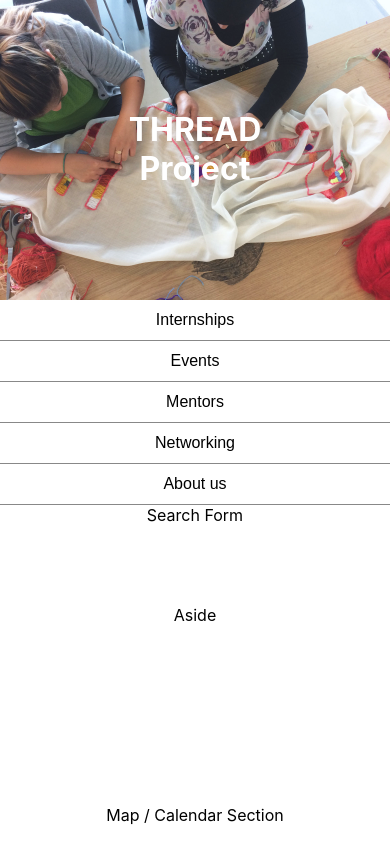
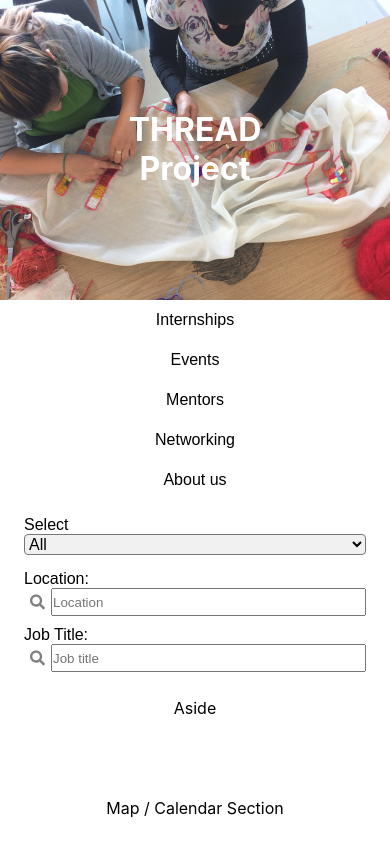
Before and after one commit to paredesrichard/thread-app-project, a React (Create React App) app: page / in a window 390 px wide. Shown: the top 844 px of the page. Built offline with nearby package versions, Linux system fonts and the light colour scheme.

Commit message:
fixed some css issues when viewing from a mobile device

```diff
--- a/src/App.css
+++ b/src/App.css
@@ -1,7 +1,7 @@
 .grid-container {
   display: grid;
   grid-template-columns: repeat(4, 1fr);
-  grid-auto-rows: minmax(100px, auto);
+  grid-auto-rows: minmax(50px, auto);
   margin: 0;
   grid-template-areas:
     "header header header header"
--- a/src/App.js
+++ b/src/App.js
@@ -3,6 +3,7 @@ import "./App.css";
 
 import Header from "./components/Header/Header";
 import Navmenu from "./components/Navmenu/Navmenu";
+import SearchForm from "./components/SearchForm/SearchForm";
 
 class App extends Component {
   render() {
@@ -10,7 +11,7 @@ class App extends Component {
       <div className="grid-container">
         <Header />
         <Navmenu />
-        <div id="search-form">Search Form</div>
+        <SearchForm />
         <aside>Aside</aside>
         <section id="map-calendar-section">Map / Calendar Section</section>
         <footer>Footer</footer>
--- a/src/components/Navmenu/Navmenu.css
+++ b/src/components/Navmenu/Navmenu.css
@@ -8,7 +8,7 @@ nav ul {
   color: gray;
   text-align: center;
   padding: 0;
-  margin: 0;
+  margin: auto;
 }
 
 nav li {
@@ -16,7 +16,7 @@ nav li {
   font-size: 1em;
   line-height: 40px;
   height: 40px;
-  border-bottom: 1px solid #888;
+  /* border-bottom: 1px solid #888; */
 }
 
 nav a {
@@ -42,6 +42,6 @@ nav a:hover {
 
   nav li {
     display: inline-block;
-    margin-right: -4px;
+    margin-right: 4px;
   }
 }
--- a/src/components/SearchForm/SearchForm.css
+++ b/src/components/SearchForm/SearchForm.css
@@ -4,13 +4,15 @@
   flex-flow: column-reverse;
   width: 100%;
   box-sizing: border-box;
+  text-align: left;
+  padding: 1em;
 }
 
 .search-container > div {
   padding: 0 0.5em;
 }
 
-@media screen and (min-width: 760px) {
+@media screen and (min-width: 600px) {
   .search-container {
     display: flex;
     flex-flow: row;
--- a/src/components/SearchForm/SearchForm.jsx
+++ b/src/components/SearchForm/SearchForm.jsx
@@ -7,7 +7,7 @@ import "./SearchForm.css";
 class SearchForm extends Component {
   render() {
     return (
-      <div className="search-container">
+      <div id="search-form" className="search-container">
         <div>
           <label>Job Title:</label>
           <TextInput placeholder={"Job title"} name={"jobtitle"} />
--- a/src/components/Select/Select.css
+++ b/src/components/Select/Select.css
@@ -1,7 +1,7 @@
 .select-container {
   display: -ms-flexbox; /* IE10 */
   display: flex;
-  width: 300px;
+  width: 100%;
   margin-bottom: 15px;
   padding: 0;
   box-sizing: border-box;
--- a/src/components/TextInput/TextInput.css
+++ b/src/components/TextInput/TextInput.css
@@ -1,7 +1,7 @@
 .input-container {
   display: -ms-flexbox; /* IE10 */
   display: flex;
-  width: 300px;
+  width: 100%;
   margin-bottom: 10px;
   padding: 0;
   box-sizing: border-box;
@@ -17,7 +17,7 @@
 
 .input-field {
   width: 100%;
-  max-width: 300px;
+  max-width: 100%;
   padding: 0;
   outline: none;
 }
```
